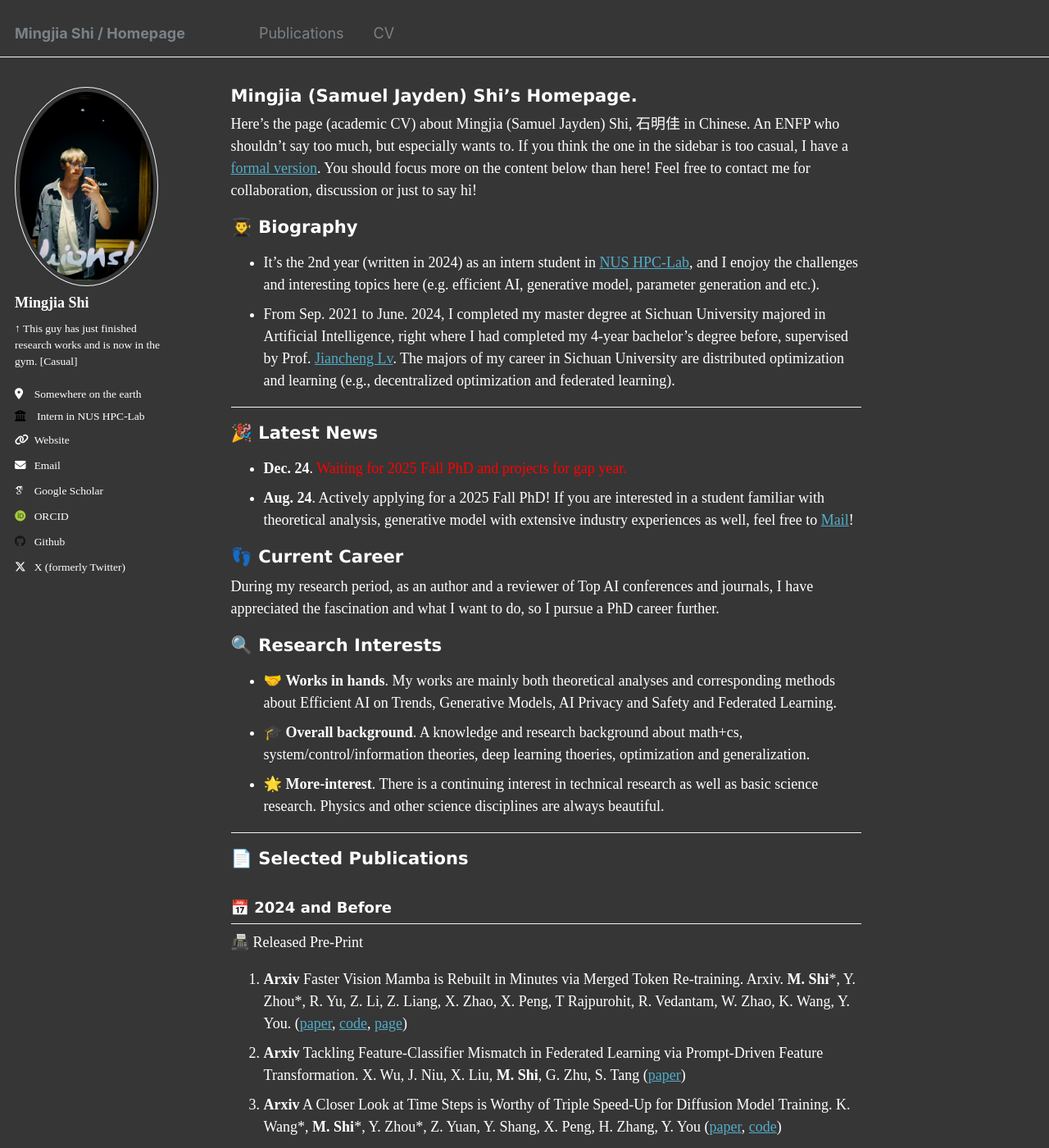
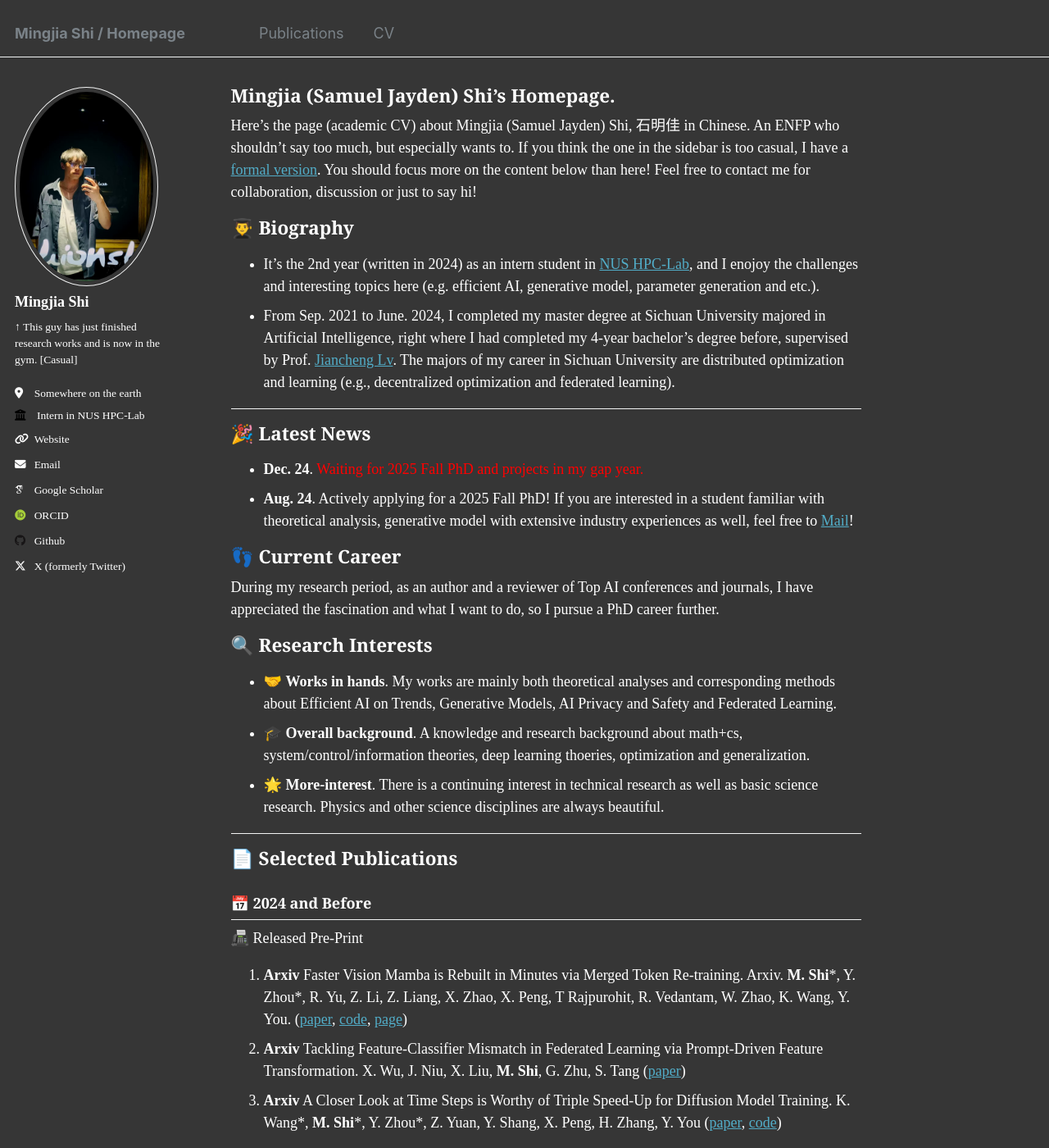
Before and after one commit to BDeMo/homepage, a Jekyll site: the page built from _pages/about.md, in a window 1280 px wide and 1400 px high. Shown: the whole window at 82% size. Built offline with Jekyll 4.4.1, drawn with Linux system fonts in a browser that asks for light colours; some web fonts are replaced.

Commit message:
Update about size

```diff
--- a/_pages/about.md
+++ b/_pages/about.md
@@ -18,7 +18,7 @@ redirect_from:
 
 🎉 Latest News
 ======
-- **Dec. 24**. <font color="red">Waiting for 2025 Fall PhD and projects for gap year.</font>
+- **Dec. 24**. <font color="red">Waiting for 2025 Fall PhD and projects in my gap year.</font>
 - **Aug. 24**. Actively applying for a 2025 Fall PhD! If you are interested in a student familiar with theoretical analysis, generative model with extensive industry experiences as well, feel free to [Mail](3101ihs@gmail.com)!
 
 👣 Current Career
--- a/_sass/_base.scss
+++ b/_sass/_base.scss
@@ -22,43 +22,63 @@ body {
 }
 
 h1, h2, h3, h4, h5, h6 {
-  margin: 2em 0 0.5em;
-  line-height: 1.2;
+  // Origin
+  // margin: 2em 0 0.5em;
+  margin: 1.8em 0 0.5em;
+  // Origin
+  // line-height: 1.2;
+  line-height: 1.1;
   font-family: $header-font-family;
   font-weight: bold;
 }
 
 h1 {
   margin-top: 0;
-  font-size: $type-size-3;
+  // Origin
+  // font-size: $type-size-3;
+  font-size: $type-size-4;
 }
 
 h2 {
-  font-size: $type-size-4;
+  // Origin
+  // font-size: $type-size-4;
+  font-size: $type-size-5;
 }
 
 h3 {
-  font-size: $type-size-5;
+  // Origin
+  // font-size: $type-size-5;
+  font-size: $type-size-6;
 }
 
 h4 {
-  font-size: $type-size-6;
+  // Origin
+  // font-size: $type-size-6;
+  font-size: $type-size-7;
 }
 
 h5 {
-  font-size: $type-size-6;
+  // Origin
+  // font-size: $type-size-6;
+  font-size: $type-size-7;
 }
 
 h6 {
-  font-size: $type-size-6;
+  // Origin
+  // font-size: $type-size-6;
+  font-size: $type-size-7;
 }
 
 small, .small {
-  font-size: $type-size-6;
+  // Origin
+  // font-size: $type-size-6;
+  font-size: $type-size-7;
 }
 
 p {
-  margin-bottom: 1.3em;
+  // Origin
+  // margin-bottom: 1.3em;
+  margin-bottom: 1em;
 }
 
 u,
--- a/_sass/_variables.scss
+++ b/_sass/_variables.scss
@@ -33,7 +33,7 @@ $garamond                   : Garamond, serif;
 
 // customized font
 $my_font                    : $google, $bodoni;
-$my_header_font             : Geneva, Garamond, "Lucida Bright", $garamond;
+$my_header_font             : $georgia, Geneva, Garamond, "Lucida Bright";
 
 $sidebar_font               : $my_font;
 $navigator_font             : $my_font;
@@ -42,15 +42,15 @@ $header-font-family         : $my_header_font;
 $caption-font-family        : $my_header_font;
 
 /* type scale */
-// $type-size-1                : 2.441em;  // ~39.056px
-$type-size-1                : 1.830em;  // ~39.056px * 0.75
-// $type-size-2                : 1.953em;  // ~31.248px
-$type-size-2                : 1.464em;  // ~31.248px * 0.75
-// $type-size-3                : 1.563em;  // ~25.008px
-$type-size-3                : 1.172em;  // ~25.008px * 0.75
-// $type-size-4                : 1.25em;   // ~20px
+$type-size-1                : 2.441em;  // ~39.056px
+// $type-size-1                : 1.830em;  // ~39.056px * 0.75
+$type-size-2                : 1.953em;  // ~31.248px
+// $type-size-2                : 1.464em;  // ~31.248px * 0.75
+$type-size-3                : 1.563em;  // ~25.008px
+// $type-size-3                : 1.172em;  // ~25.008px * 0.75
+$type-size-4                : 1.25em;   // ~20px
 // $type-size-4                : 0.937em;   // ~20px * 0.75
-$type-size-4                : 1em;   // ~20px * 0.8
+// $type-size-4                : 1em;   // ~20px * 0.8
 $type-size-5                : 1em;      // ~16px
 // $type-size-5                : 0.750em;      // ~16px * 0.75
 $type-size-6                : 0.75em;   // ~12px
```
